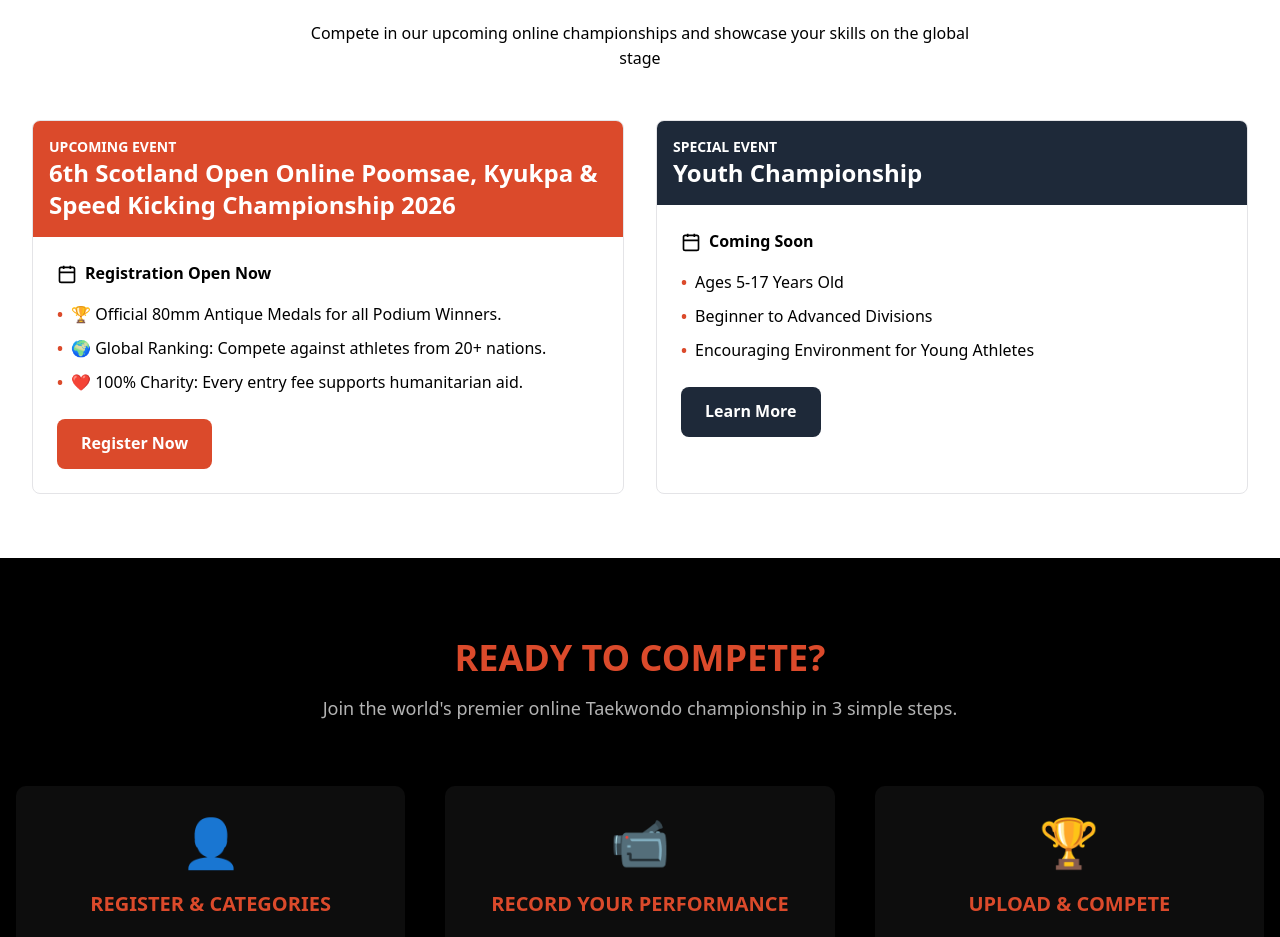
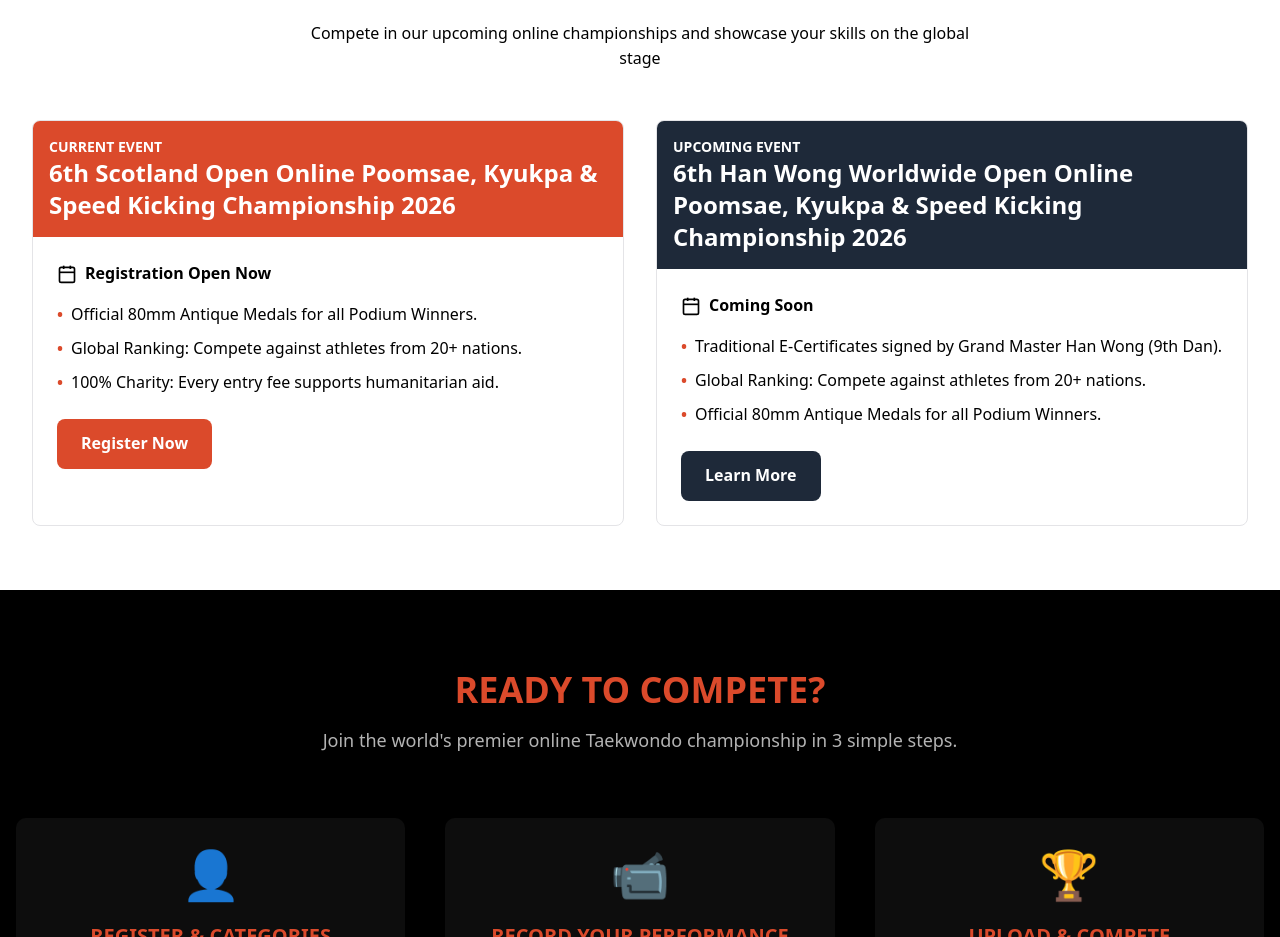
Before and after one commit to tushgaurav/hanwong, a Next.js app: page / in a window 1280 px wide. Shown: the part 2040-2977 px from the top of the page. Built offline with nearby package versions, Linux system fonts and the light colour scheme.

Commit message:
updated tournament sections

```diff
--- a/app/page.tsx
+++ b/app/page.tsx
@@ -242,7 +242,7 @@
           <div className="grid grid-cols-1 md:grid-cols-2 gap-8">
             <div className="bg-white border border-[var(--border)] rounded-md overflow-hidden hover:shadow-lg transition-shadow">
               <div className="bg-[var(--primary)] text-white p-4">
-                <div className="text-sm font-bold uppercase">Upcoming Event</div>
+                <div className="text-sm font-bold uppercase">Current Event</div>
                 <div className="text-2xl font-black">6th Scotland Open Online Poomsae, Kyukpa & Speed Kicking Championship 2026</div>
               </div>
               <div className="p-6">
@@ -258,15 +258,15 @@
                 <ul className="list-none p-0 mb-6 space-y-2">
                   <li className="flex items-start gap-2 text-black">
                     <span className="text-[var(--primary)] font-bold">•</span>
-                    🏆 Official 80mm Antique Medals for all Podium Winners.
+                    Official 80mm Antique Medals for all Podium Winners.
                   </li>
                   <li className="flex items-start gap-2 text-black">
                     <span className="text-[var(--primary)] font-bold">•</span>
-                    🌍 Global Ranking: Compete against athletes from 20+ nations.
+                    Global Ranking: Compete against athletes from 20+ nations.
                   </li>
                   <li className="flex items-start gap-2 text-black">
                     <span className="text-[var(--primary)] font-bold">•</span>
-                    ❤️ 100% Charity: Every entry fee supports humanitarian aid.
+                    100% Charity: Every entry fee supports humanitarian aid.
                   </li>
                 </ul>
                 <Link
@@ -281,8 +281,8 @@
 
             <div className="bg-white border border-[var(--border)] rounded-md overflow-hidden hover:shadow-lg transition-shadow">
               <div className="bg-gray-800 text-white p-4">
-                <div className="text-sm font-bold uppercase">Special Event</div>
-                <div className="text-2xl font-black">Youth Championship</div>
+                <div className="text-sm font-bold uppercase">Upcoming Event</div>
+                <div className="text-2xl font-black">6th Han Wong Worldwide Open Online Poomsae, Kyukpa & Speed Kicking Championship 2026</div>
               </div>
               <div className="p-6">
                 <div className="flex items-center gap-2 text-black mb-4">
@@ -297,15 +297,16 @@
                 <ul className="list-none p-0 mb-6 space-y-2">
                   <li className="flex items-start gap-2 text-black">
                     <span className="text-[var(--primary)] font-bold">•</span>
-                    Ages 5-17 Years Old
+                    Traditional E-Certificates signed by Grand Master Han Wong (9th Dan).
                   </li>
                   <li className="flex items-start gap-2 text-black">
                     <span className="text-[var(--primary)] font-bold">•</span>
-                    Beginner to Advanced Divisions
+                    Global Ranking: Compete against athletes from 20+ nations.
+
                   </li>
                   <li className="flex items-start gap-2 text-black">
                     <span className="text-[var(--primary)] font-bold">•</span>
-                    Encouraging Environment for Young Athletes
+                    Official 80mm Antique Medals for all Podium Winners.
                   </li>
                 </ul>
                 <Link
```
